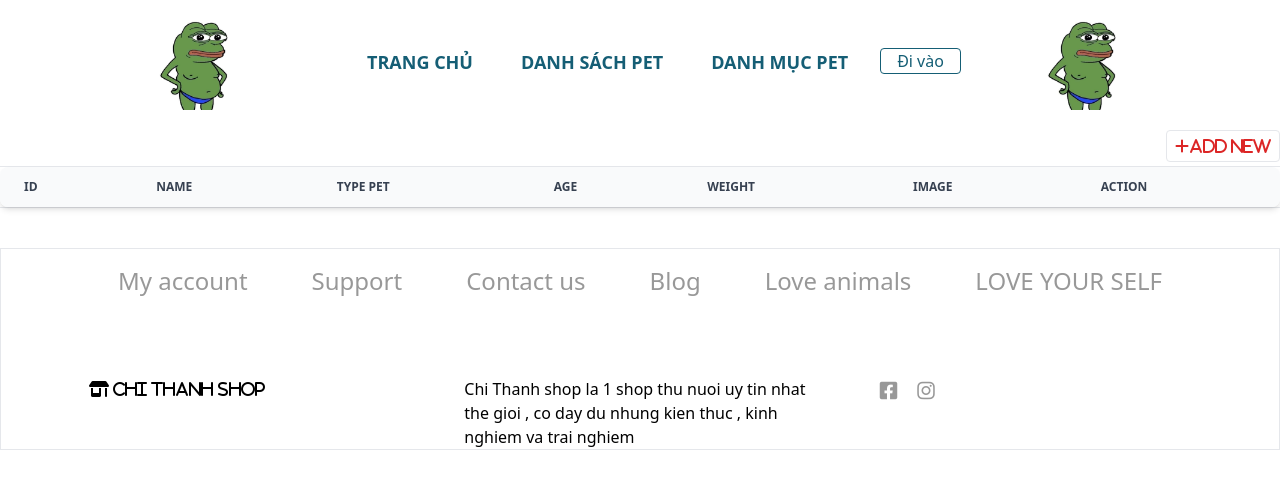
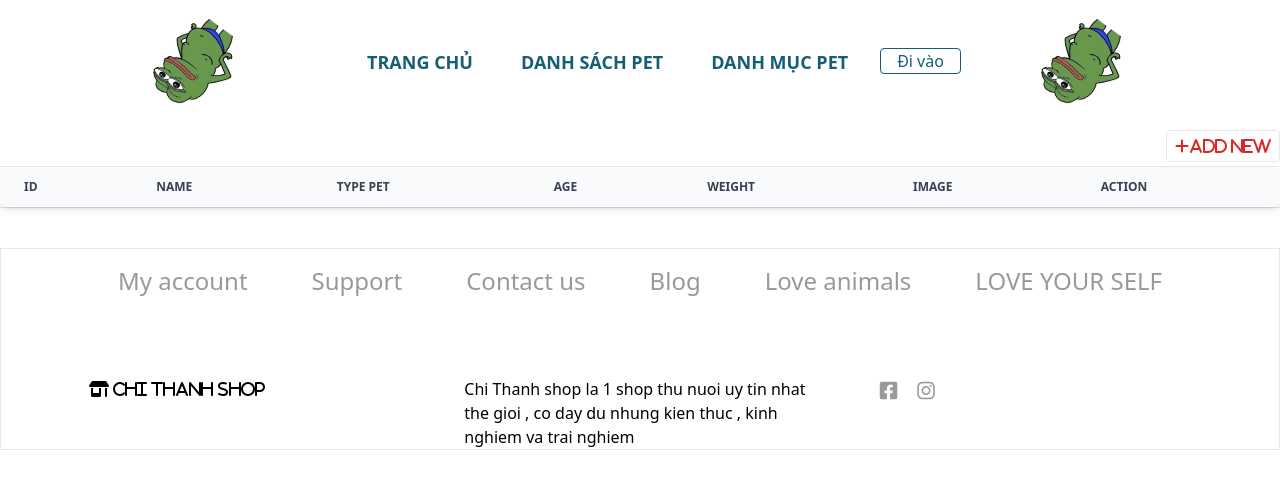
Before and after one commit to thanhbui1234/crud_ams2_php, a PHP site: page /components/list_pet.php in a window 1280 px wide. Shown: the top 489 px of the page. Run offline with PHP 8.4, Linux system fonts and the light colour scheme; data that the repository does not hold is empty; some libraries are stand-ins or nearby versions.

Commit message:
nop bai asm

```diff
--- a/components/funtions.php
+++ b/components/funtions.php
@@ -8,15 +8,16 @@
         $email = $_POST['email'];
         $password = $_POST['password'];
         global $connect;
+
+        if (empty($email) || empty($password)) {
+            header('location: ./login.php');
+
+            return false;
+        }
+
         $sql = "insert into users (email, password) values ('$email', '$password')";
         $statement = $connect->prepare($sql);
         $statement->execute();
-
-        if (empty($email) || empty($password)) {
-            echo "<h2 class='font-bold pt-3 text-2xl text-red-500 leading-10'>Bạn phải nhập đầy đủ tài khoản và mật khẩu</h2>";
-            echo " <a href='./login.php' class='text-red-600 !! font-bold text-3xl'> Trở lại <i class='fa-solid fa-retweet'></i>  </a>";
-            return false;
-        }
         echo "<h2 class='font-bold pt-3 text-2xl text-red-500 leading-10'>Chào mừng tài khoản $email <br> đã đến với shop cho mèo uy tín nhất thế giới</h2>";
 
     }
@@ -162,11 +163,21 @@
 
         echo "<script>
 Swal.fire({
-    position: 'top-end',
-    icon: 'success',
-    title: 'Bạn đã xóa thành công ',
-    showConfirmButton: false,
-    timer: 2500
+    title: 'Are you sure?',
+    text: 'You wont be able to revert this!',
+    icon: 'warning',
+    showCancelButton: true,
+    confirmButtonColor: '#3085d6',
+    cancelButtonColor: '#d33',
+    confirmButtonText: 'Yes, delete it!'
+}).then((result) => {
+    if (result.isConfirmed) {
+        Swal.fire(
+            'Deleted!',
+            'Your file has been deleted.',
+            'success'
+        )
+    }
 })
 </script>";}
 
--- a/components/header.php
+++ b/components/header.php
@@ -21,7 +21,8 @@
     <nav>
         <div class="flex mx-1 mt-5 md:mx-[110px] mb-3 lg:mx-28 justify-around">
             <a href="/index.php">
-                <img class="transition-all hover:scale-[105%] w-[90px] " src="/img//4.jpg" alt="" /></a>
+                <img class="transition-all animate-spin	     hover:scale-[105%] w-[90px] " src="/img//4.jpg"
+                    alt="" /></a>
 
             <div class="flex mt-5">
                 <!-- menu    invisible -->
@@ -51,7 +52,7 @@
                 <!--  -->
             </div>
             <a href="/index.php">
-                <img class="transition-all hover:scale-[105%] w-[90px] " src="/img//4.jpg" alt="" /></a>
+                <img class="transition-all animate-spin	 hover:scale-[105%] w-[90px] " src="/img//4.jpg" alt="" /></a>
 
         </div>
     </nav>
--- a/components/list_pet.php
+++ b/components/list_pet.php
@@ -90,7 +90,7 @@
                     <td class="py-4 px-6">
                         <a href="<?php echo $url ?>" ; class="font-medium text-blue-600 d
                             ark:text-blue-500 hover:underline">Edit</a>
-                        <a href="<?php echo $url2; ?>  "
+                        <a id="delete" href="<?php echo $url2 ?> "
                             class="font-medium text-red-600 dark:text-blue-500 hover:underline">Delete</a>
 
                     </td>
@@ -103,5 +103,29 @@
     </div>
 
 </div>
+<!-- <script>
+const delete1 = document.querySelector('#delete');
+delete1.addEventListener('click', function() {
+    console.log('hehe');
+    Swal.fire({
+        title: 'Are you sure?',
+        text: 'You won't be able to revert this!',
+        icon: 'warning',
+        showCancelButton: true,
+        confirmButtonColor: '#3085d6',
+        cancelButtonColor: '#d33',
+        confirmButtonText: 'Yes, delete it!'
+    }).then((result) => {
+        if (result.isConfirmed) {
+            Swal.fire(
+                'Deleted!',
+                'Your file has been deleted.',
+                'success'
+            )
+        }
+    })
+
+})
+</script> -->
 
 <?php include './footer.php'?>
```
